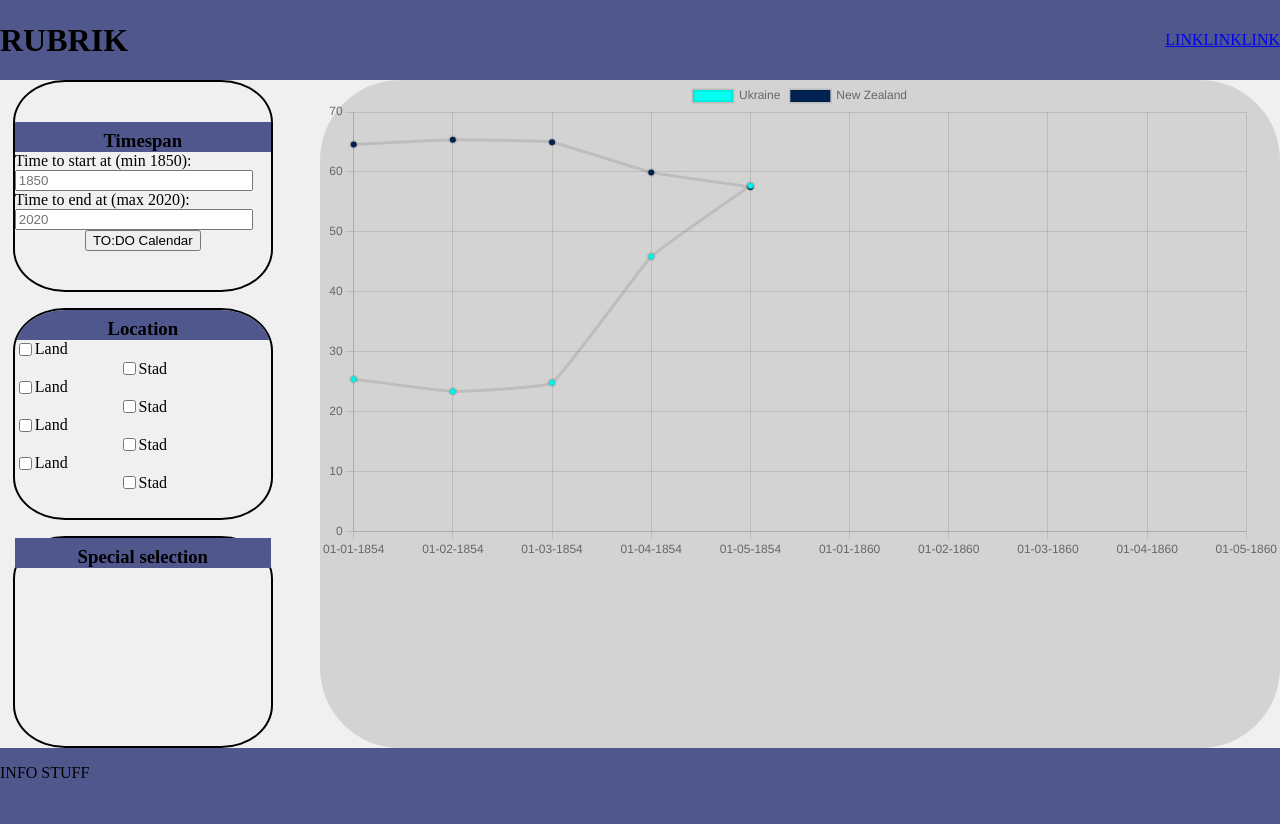
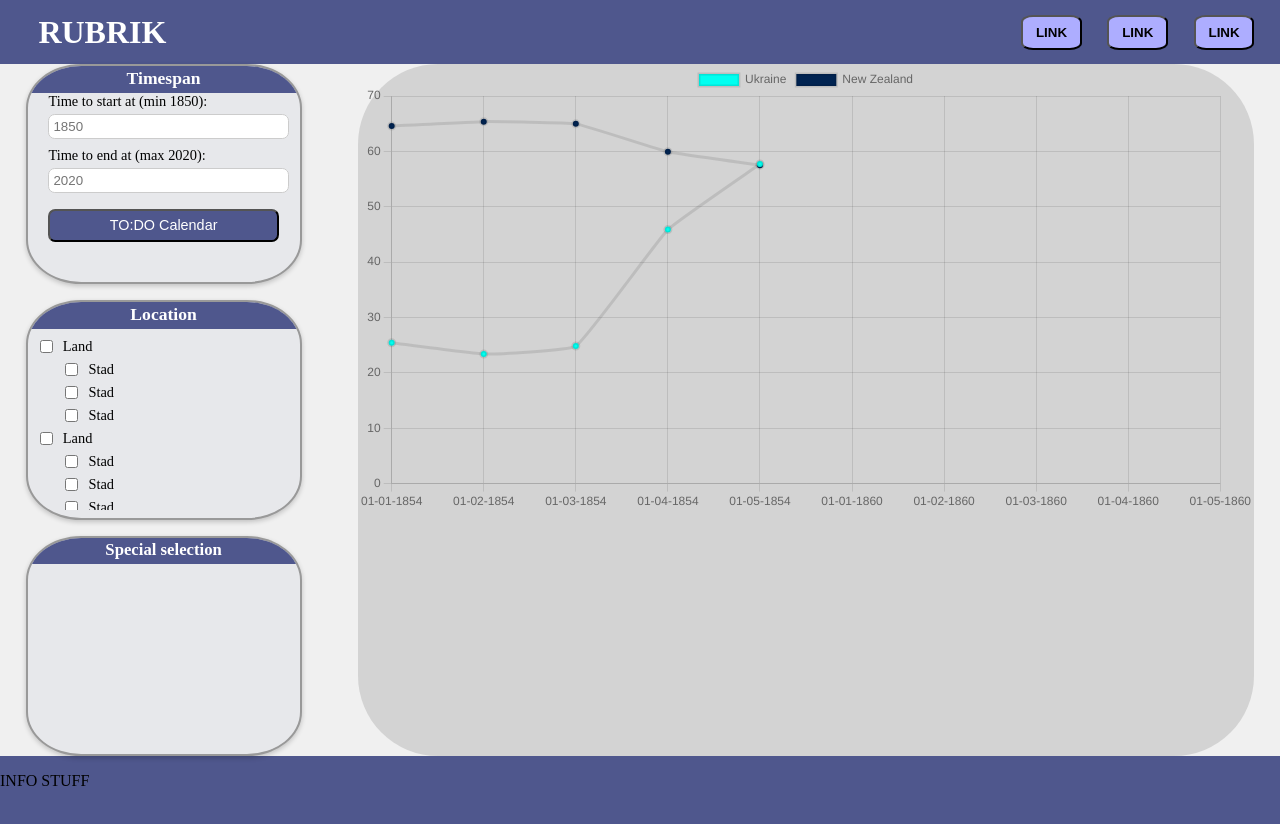
Before and after one commit to faisalwilliam/dashboard, a plain HTML site: page index.html in a window 1280 px wide. Drawn offline with Linux system fonts and the light colour scheme.

Commit message:
improved UI, html and css

```diff
--- a/index.html
+++ b/index.html
@@ -1,11 +1,13 @@
 <!DOCTYPE html>
 <html lang="en">
+
 <head>
   <meta charset="UTF-8" />
   <meta name="viewport" content="width=device-width, initial-scale=1.0" />
   <link rel="stylesheet" href="style.css" />
   <title>Document</title>
 </head>
+
 <body>
   <!---
     <input type="file" id="fileInput" accept=".csv" />
@@ -15,9 +17,9 @@
     <h1>RUBRIK</h1>
     <nav>
       <ul>
-          <li><a href="#">LINK</a></li>
-          <li><a href="#">LINK</a></li>
-          <li><a href="#">LINK</a></li>
+        <li><button href="#"><strong>LINK</strong></button></li>
+        <li><button href="#"><strong>LINK</strong></button></li>
+        <li><button href="#"><strong>LINK</strong></button></li>
       </ul>
     </nav>
   </header>
@@ -28,11 +30,11 @@
         <h3 class="sortingHeader">Timespan</h3>
         <label>
           Time to start at (min 1850):
-            <input type="number" id="startTime" placeholder="1850" style="width: 18vw;">
+          <input type="number" id="startTime" placeholder="1850">
         </label>
         <label>
           Time to end at (max 2020):
-            <input type="number" id="endTime" placeholder="2020" style="width: 18vw;">
+          <input type="number" id="endTime" placeholder="2020">
         </label>
         <button url="" alt="Klick to choose begining and end to select what span to take a closer look at">
           TO:DO Calendar</button>
@@ -49,8 +51,8 @@
             <input type="checkbox" />Stad
             <span id=""></span>
           </label>
-            <label class="containerLand">
-                <input type="checkbox" />Land
+          <label class="containerStad">
+            <input type="checkbox" />Stad
             <span id=""></span>
           </label>
           <label class="containerStad">
@@ -65,8 +67,56 @@
             <input type="checkbox" />Stad
             <span id=""></span>
           </label>
+          <label class="containerStad">
+            <input type="checkbox" />Stad
+            <span id=""></span>
+          </label>
+          <label class="containerStad">
+            <input type="checkbox" />Stad
+            <span id=""></span>
+          </label>
           <label class="containerLand">
             <input type="checkbox" />Land
+            <span id=""></span>
+          </label>
+          <label class="containerStad">
+            <input type="checkbox" />Stad
+            <span id=""></span>
+          </label>
+          <label class="containerStad">
+            <input type="checkbox" />Stad
+            <span id=""></span>
+          </label>
+          <label class="containerStad">
+            <input type="checkbox" />Stad
+            <span id=""></span>
+          </label>
+          <label class="containerLand">
+            <input type="checkbox" />Land
+            <span id=""></span>
+          </label>
+          <label class="containerStad">
+            <input type="checkbox" />Stad
+            <span id=""></span>
+          </label>
+          <label class="containerStad">
+            <input type="checkbox" />Stad
+            <span id=""></span>
+          </label>
+          <label class="containerStad">
+            <input type="checkbox" />Stad
+            <span id=""></span>
+          </label>
+          <label class="containerLand">
+            <input type="checkbox" />Land
+            <span id=""></span>
+          </label>
+          <label class="containerStad">
+            <input type="checkbox" />Stad
+            <span id=""></span>
+          </label>
+          <label class="containerStad">
+            <input type="checkbox" />Stad
             <span id=""></span>
           </label>
           <label class="containerStad">
@@ -96,4 +146,5 @@
   <script src="chart.js"></script>
   <script src="script.js"></script>
 </body>
+
 </html>
--- a/style.css
+++ b/style.css
@@ -6,34 +6,36 @@
     --accent-color-secondary: #adadff;
     --text-color-dark: #000000;
     --text-color-light: #ffffff;
-    --section-sorting-height: 26vh;
+    --section-sorting-height: 25vh;
     --section-sorting-width: 20vw;
     --section-sorting-border-radius: 20%;
 }
 
 /*GENERAL*/
-body{
-    margin:0;
+body {
+    margin: 0;
     background-color: var(--accent-color-main);
 }
 
 
 /*HEADER*/
 
-header{
+header {
     display: flex;
-    display:row;
+    display: row;
     justify-content: space-between;
     align-items: center;
 
-    height: 10vh;
+    height: 8vh;
 }
 
-header h1{
-
+header h1 {
+    color: var(--text-color-light);
+    font-size: xx-large;
+    padding-left: 3vw;
 }
 
-header nav{
+header nav {
     display: flex;
     display: row;
     justify-content: space-between;
@@ -41,7 +43,7 @@ header nav{
 
 }
 
-header ul{
+header ul {
     display: flex;
     display: row;
     justify-content: space-between;
@@ -50,105 +52,149 @@ header ul{
     list-style-type: none;
 }
 
-header li{
+header li {
+   padding-right: 2vw;
+}
 
+header li button{
+    padding: 1vh 1vw;
+    border-radius: var(--section-sorting-border-radius);
+    background-color: var(--accent-color-secondary);
 
 }
 
 
 /*MAIN*/
 
-main{
+main {
     display: flex;
     flex-direction: row;
     justify-content: space-between;
-    min-height: 80vh;
+    min-height: 75vh;
+    padding-right: 2vw;
+    padding-left: 2vw;
     background-color: var(--background-color);
 
 }
 
-.sortingSection{
-    display:flex;
+.sortingSection {
+    display: flex;
     flex-direction: column;
-    gap:2vh;
+    gap: 2vh;
     width: 20vw;
-    padding-left: 1vw;
 }
 
-
-
-.sortingTime{
+.sortingSection>section {
     display: flex;
-    justify-content: center;
+    flex-direction: column;
     align-items: center;
-    flex-direction: column;
-    width: var(--section-sorting-width);
-    border: 2px solid black;
+    width: 100%;
+    height: var(--section-sorting-height);
+    border: 2px solid #999;
     border-radius: var(--section-sorting-border-radius);
-    height: var(--section-sorting-height);
+    background-color: #e7e8eb;
+    padding: 1vh;
+    box-shadow: 0 2px 5px rgba(0, 0, 0, 0.2);
+    overflow: hidden;
 }
 
-.sortingLocation{
-    overflow-y: scroll;
-    scrollbar-width: thin;
-    width: var(--section-sorting-width);
-    border: 2px solid black;
-    border-radius: var(--section-sorting-border-radius);
-    height: var(--section-sorting-height);
+.checkLocationBox {
+    width: fit-content;
+    height: fit-content;
+    overflow-y: auto;
+    scrollbar-color: var(--accent-color-main) var(--background-color);
+    padding: 0 1vw;
+    margin-top: 1vh;
 }
 
-.sortingType{
-    width: var(--section-sorting-width);
-    border: 2px solid black;
-    border-radius: var(--section-sorting-border-radius);
-    height: var(--section-sorting-height);
+.sortingHeader {
+    width: 50vw;
+    text-align: center;
+    padding: 0.5vh 0;
+    font-size: 1.1em;
+    background-color: var(--accent-color-main);
+    color: var(--text-color-light);
+    margin-top: -10px;
+    margin-bottom: 0;
+    z-index: 1;
 }
 
-.sortingHeader{
-    display:flex;
-    justify-content: center;
-    align-items: center;
-    padding-top: 1vh;
-    background-color: var(--accent-color-main);
-    margin: 0;
-    width: 100%;
+.sortingTime label {
+    display: flex;
+    flex-direction: column;
+    align-items: flex-start;
+    width: 90%;
+    margin-bottom: 1vh;
+    font-size: 0.9em;
 }
 
-.checkLocationBox{
-    display:flex;
+.sortingTime input {
+    width: 100%;
+    padding: 0.5vh;
+    margin-top: 0.5vh;
+    border: 1px solid #ccc;
+    border-radius: 0.5em;
+}
+
+.sortingTime button {
+    width: 90%;
+    padding: 0.8vh;
+    margin-top: 1vh;
+    font-size: 0.9em;
+    background-color: var(--accent-color-main);
+    color: var(--text-color-light);
+    border-radius: 0.5em;
+    cursor: pointer;
+}
+
+.checkLocationBox {
+    display: flex;
     flex-direction: column;
-    margin: 0;
+    align-items: flex-start;
+    width: 100%;
+    gap: 0.5vh;
 }
 
 .containerLand{
-    display:flex;
+    display: flex;
+    align-items: center;
+    gap: 0.5em;
+    font-size: 0.9em;
 }
 
-.containerStad{
-    display:flex;
-    justify-content: center;
+.containerStad {
+    display: flex;
     align-items: center;
+    gap: 0.5em;
+    font-size: 0.9em;
+    padding-left: 2vw;
 }
 
-.chartSection{
+.sortingType {
+    display: flex;
+    align-items: center;
+    color: var(--text-color-dark);
+    font-size: 0.95em;
+    padding: 1vh;
+}
+
+.chartSection {
     background-color: lightgray;
     border-radius: 5em;
-    width:75vw;
+    width: 70vw;
     height: auto;
 }
 
 /*FOOTER*/
 
-footer{
+footer {
     display: flex;
     display: row;
     justify-content: space-between;
 
-    height: 10vh;
+    height: 8vh;
 
     background-color: var(--accent-color-main);
 }
 
-footer p{
-
-}
+footer p {}
```
Lines whose indentation alone changed are shown as unchanged.
